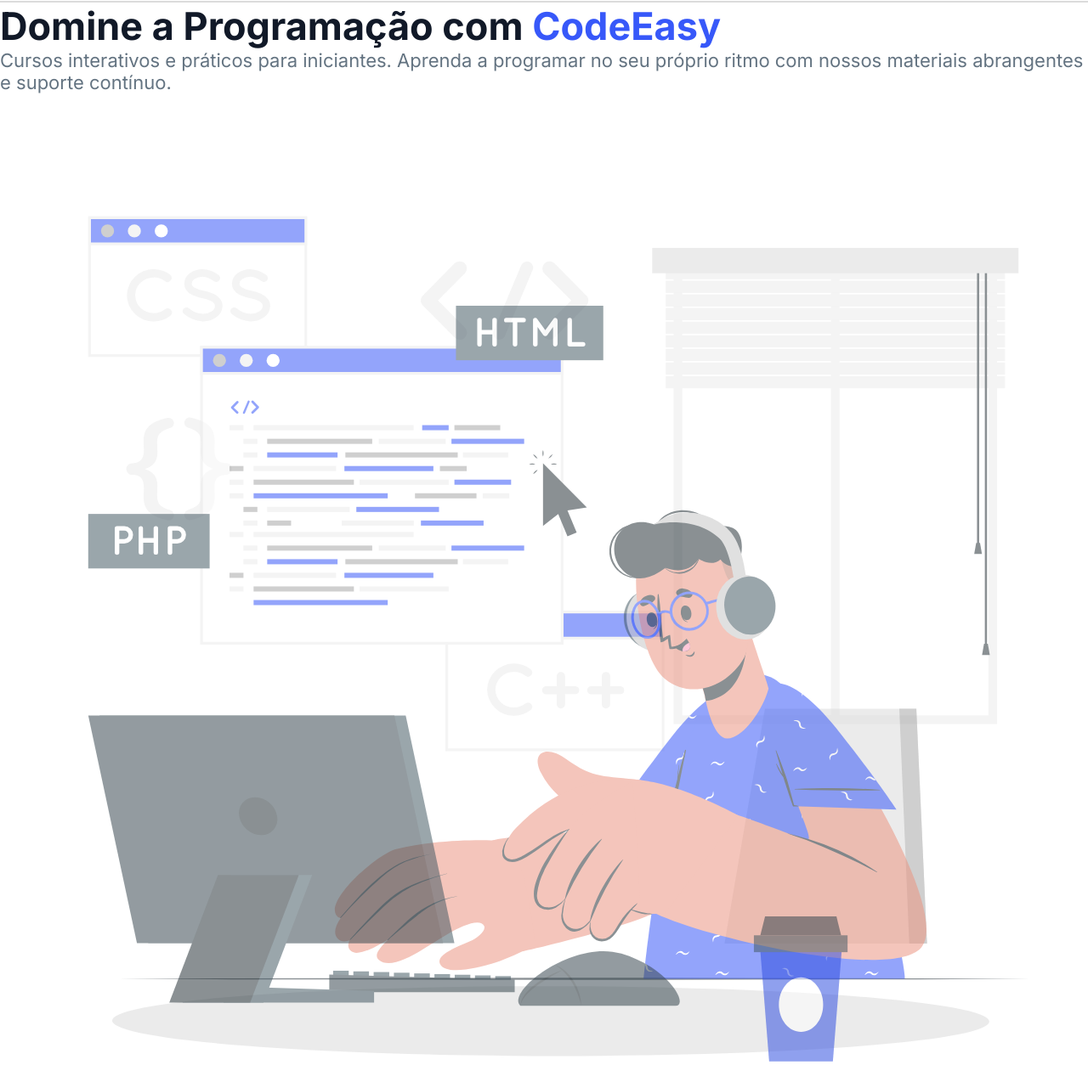
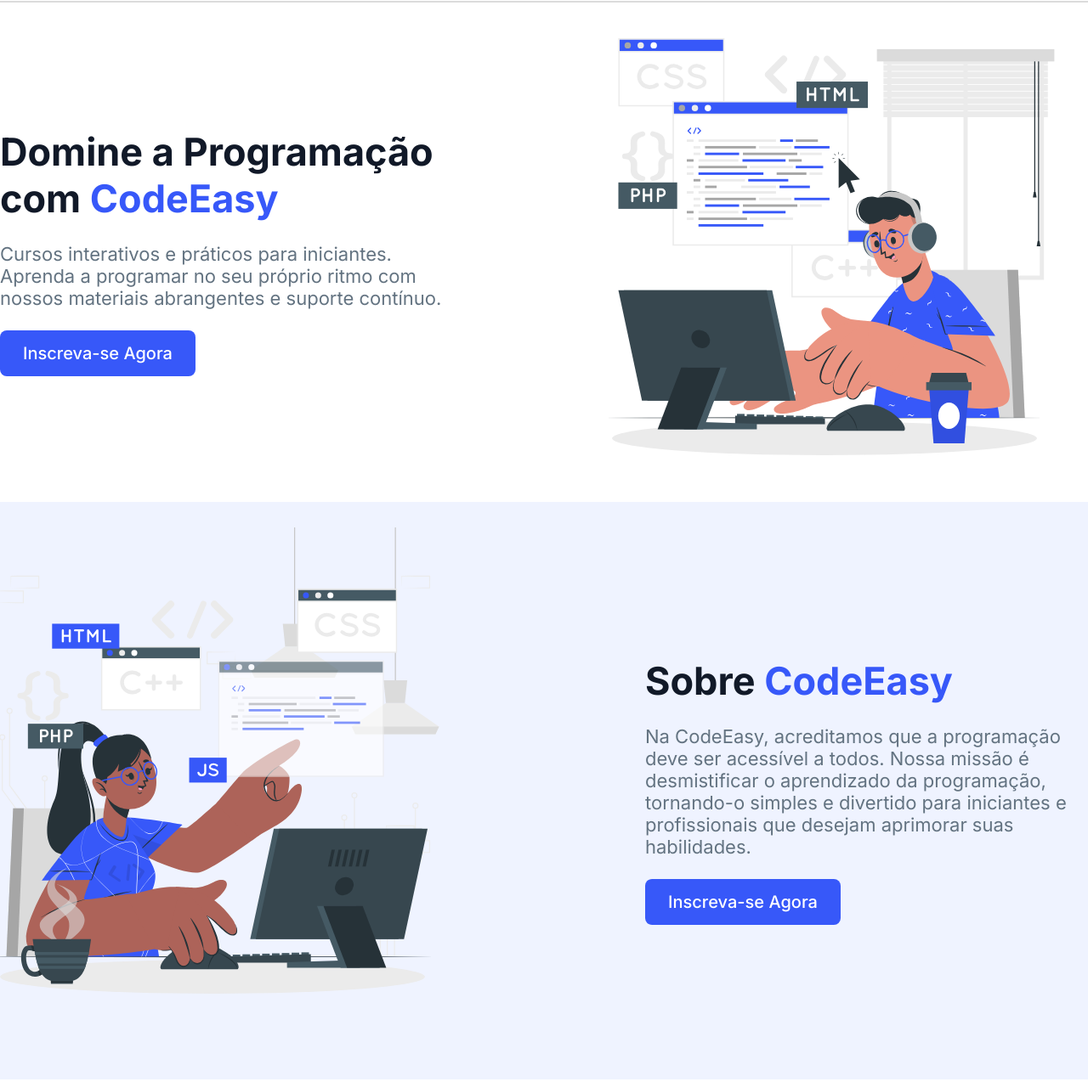
Before and after one commit to hvictorianunes/CodeEasy, a plain HTML site: page index.html in a window 1280 px wide. Shown: the part 152-1426 px from the top of the page at 85% size. Drawn offline with Linux system fonts and the light colour scheme.

Commit message:
✨ feat: Add about section

```diff
--- a/assets/css/styles.css
+++ b/assets/css/styles.css
@@ -61,25 +61,90 @@ header {
     color: #dae2ff;
 }
 
-#inicio {
-    max-width: 1280px;
-    margin-left: auto;
-    margin-right: auto;
-}
-
-#inicio h1 {
+h1, h2 {
     font-size: 45px;
     font-weight: 700;
     color: #111928;
 }
 
-#inicio h1 span {
+h1 span, h2 span {
     color: #3758F9;
     font-weight: 700;
 }
 
-#inicio h2 {
+.description {
     font-size: 22px;
     font-weight: 400;
     color: #637381;
 }
+
+#inicio {
+    display: flex;
+    align-items: center;
+    max-width: 1280px;
+    margin-left: auto;
+    margin-right: auto;
+    justify-content: space-between;
+    height: 588px;
+}
+
+#inicio div {
+    display: flex;
+    flex-direction: column;
+    width: 521px;
+    gap: 25px;
+}
+
+#inicio button, #sobre button {
+    background-color: #3758F9;
+    color: #fff;
+    border: none;
+    border-radius: 8px;
+    padding: 15px 25px;
+    font-size: 20px;
+    font-weight: 500;
+    transition-duration: 150ms;
+    transition-timing-function: cubic-bezier(0.4, 0, 1, 1);
+    transition-property: all;
+    cursor: pointer;
+    width: 230px;
+}
+
+#inicio button:hover, #sobre button:hover {
+    background-color: #1a25db;
+    color: #dae2ff;
+}
+
+#inicio img {
+    width: 620px;
+    object-fit: contain;
+}
+
+#sobre {
+    width: 100%;
+    background-color: #EFF3FF;
+    height: 680px;
+    display: flex;
+    justify-content: center;
+}
+
+.about-wrapper {
+    display: flex;
+    align-items: center;
+    max-width: 1280px;
+    justify-content: space-between;
+    width: 100%;
+}
+
+.about-texts {
+    display: flex;
+    flex-direction: column;
+    width: 521px;
+    gap: 25px;
+}
+
+#sobre img {
+    width: 620px;
+    object-fit: contain;
+    margin-left: -60px;
+}
--- a/index.html
+++ b/index.html
@@ -25,12 +25,29 @@
     <section id="inicio">
         <div>
             <h1>Domine a Programação com <span>CodeEasy</span></h1>
-            <h2>Cursos interativos e práticos para iniciantes. Aprenda a programar no seu próprio ritmo com nossos
-                materiais abrangentes e suporte contínuo.</h2>
+            <p class="description">Cursos interativos e práticos para iniciantes. Aprenda a programar no seu próprio
+                ritmo com nossos
+                materiais abrangentes e suporte contínuo.</p>
+            <button>Inscreva-se Agora</button>
         </div>
 
         <img src="assets/images/hero-illustration.svg" alt="garoto programando">
     </section>
+
+    <section id="sobre">
+        <div class="about-wrapper">
+            <img src="assets/images/about-illustration.svg" alt="garoto programando">
+
+            <div class="about-texts">
+                <h2>Sobre <span>CodeEasy</span></h2>
+                <p class="description">Na CodeEasy, acreditamos que a programação deve ser acessível a todos. Nossa
+                    missão é
+                    desmistificar o aprendizado da programação, tornando-o simples e divertido para iniciantes e
+                    profissionais que desejam aprimorar suas habilidades.</p>
+                <button>Inscreva-se Agora</button>
+            </div>
+        </div>
+    </section>
 </body>
 
 </html>
```
